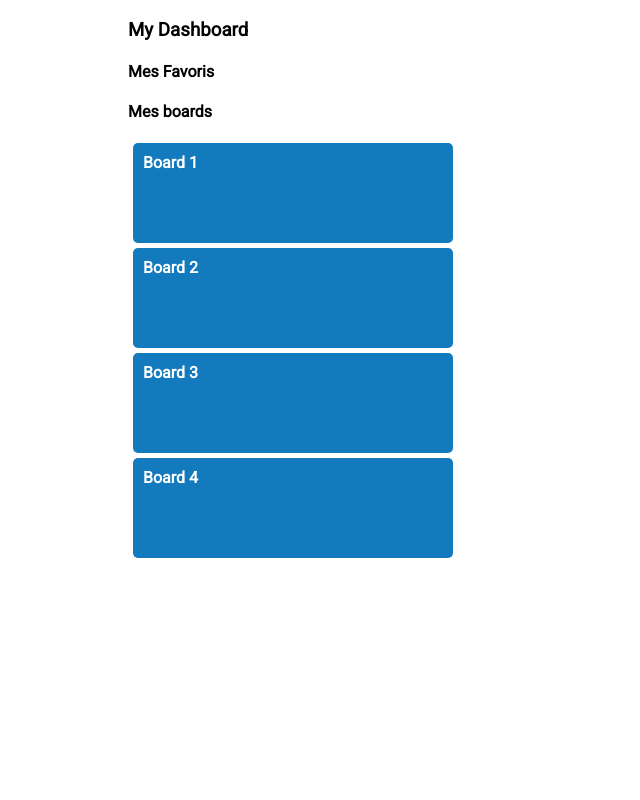
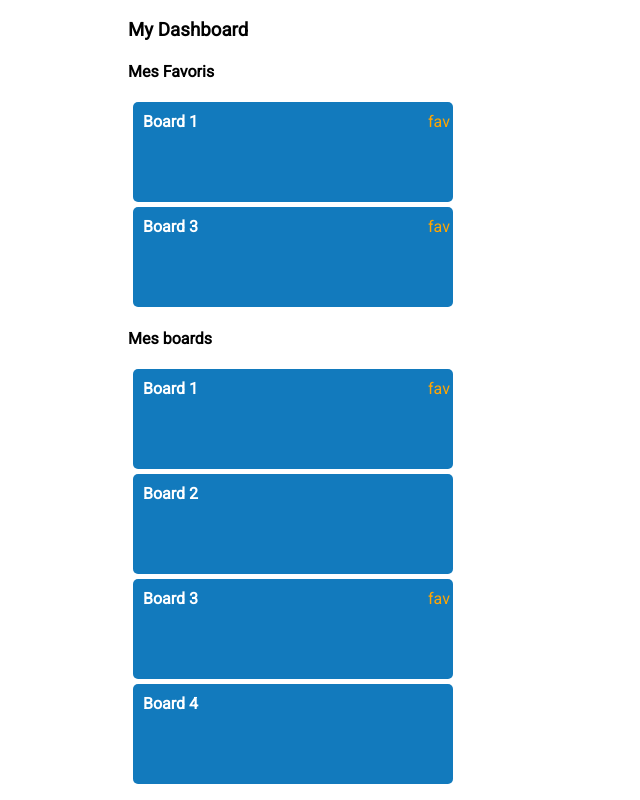
Before and after one commit to guacachips/ng-trello, an Angular app: page /dashboard in a window 1280 px wide. Shown: the whole page, without its empty margins (0-640 px from the left). Built offline with nearby package versions, Linux system fonts and the light colour scheme.

Commit message:
Animation Live: 1PM

```diff
--- a/src/app/app.module.ts
+++ b/src/app/app.module.ts
@@ -1,3 +1,4 @@
+import { BoardService } from './shared/board.service';
 import { HttpClientModule } from '@angular/common/http';
 import { BrowserModule } from '@angular/platform-browser';
 import { NgModule } from '@angular/core';
@@ -25,6 +26,7 @@ import { BoardDetailComponent } from './board-detail/board-detail.component';
     RouterModule.forRoot(routes)
   ],
   providers: [
+    BoardService
   ],
   bootstrap: [AppComponent]
 })
--- a/src/app/dashboard/dashboard.component.html
+++ b/src/app/dashboard/dashboard.component.html
@@ -2,6 +2,6 @@
   <h3>My Dashboard</h3>
 
   <app-board-category title="Mes Favoris" [boards]="getFavBoards()"></app-board-category>
-  <app-board-category title="Mes boards" [boards]="boards"></app-board-category>
+  <app-board-category title="Mes boards" [boards]="boards$ | async"></app-board-category>
 
 </div>
--- a/src/app/dashboard/dashboard.component.ts
+++ b/src/app/dashboard/dashboard.component.ts
@@ -1,6 +1,8 @@
 import { IBoard } from '../shared/board.interface';
 import { Board } from '../shared/board.model';
 import { Component, OnInit } from '@angular/core';
+import { BoardService } from '../shared/board.service';
+import { Observable } from 'rxjs/Observable';
 
 @Component({
   selector: 'app-dashboard',
@@ -10,37 +12,16 @@ import { Component, OnInit } from '@angular/core';
 export class DashboardComponent implements OnInit {
 
   boards: Board[];
+  boards$: Observable<Board[]>;
 
-  constructor() { }
+  constructor(private _boardService: BoardService) { }
 
   ngOnInit() {
+    this._boardService.getAllBoardsMocked().subscribe((boards: Board[]) => {
+      this.boards = boards;
+    });
 
-    this.boards = [
-      {
-        id: '1',
-        title: 'Board 1',
-        backgroundColor: '#127abd',
-        isStarred: false
-      },
-      {
-        id: '2',
-        title: 'Board 2',
-        backgroundColor: '#127abd',
-        isStarred: false
-      },
-      {
-        id: '3',
-        title: 'Board 3',
-        backgroundColor: '#127abd',
-        isStarred: false
-      },
-      {
-        id: '4',
-        title: 'Board 4',
-        backgroundColor: '#127abd',
-        isStarred: false
-      }
-    ];
+    this.boards$ = this._boardService.getAllBoardsMocked();
   }
 
   public getFavBoards(): Board[] {
--- /dev/null
+++ b/src/app/shared/board.service.ts
@@ -0,0 +1,50 @@
+import { IBoard } from './board.interface';
+import { Board } from './board.model';
+import { Injectable } from '@angular/core';
+
+import { Observable } from 'rxjs/Observable';
+import 'rxjs/add/observable/of';
+
+@Injectable()
+export class BoardService {
+
+  private _mockedBoards: IBoard[];
+
+  constructor() {
+    this._initMockedData();
+  }
+
+  private _initMockedData() {
+    this._mockedBoards = [
+      {
+        id: '1',
+        title: 'Board 1',
+        backgroundColor: '#127abd',
+        isStarred: true
+      },
+      {
+        id: '2',
+        title: 'Board 2',
+        backgroundColor: '#127abd',
+        isStarred: false
+      },
+      {
+        id: '3',
+        title: 'Board 3',
+        backgroundColor: '#127abd',
+        isStarred: true
+      },
+      {
+        id: '4',
+        title: 'Board 4',
+        backgroundColor: '#127abd',
+        isStarred: false
+      }
+    ];
+  }
+
+  getAllBoardsMocked(): Observable<Board[]> {
+    return Observable.of(this._mockedBoards.map(board => new Board(board)));
+  }
+
+}
```
